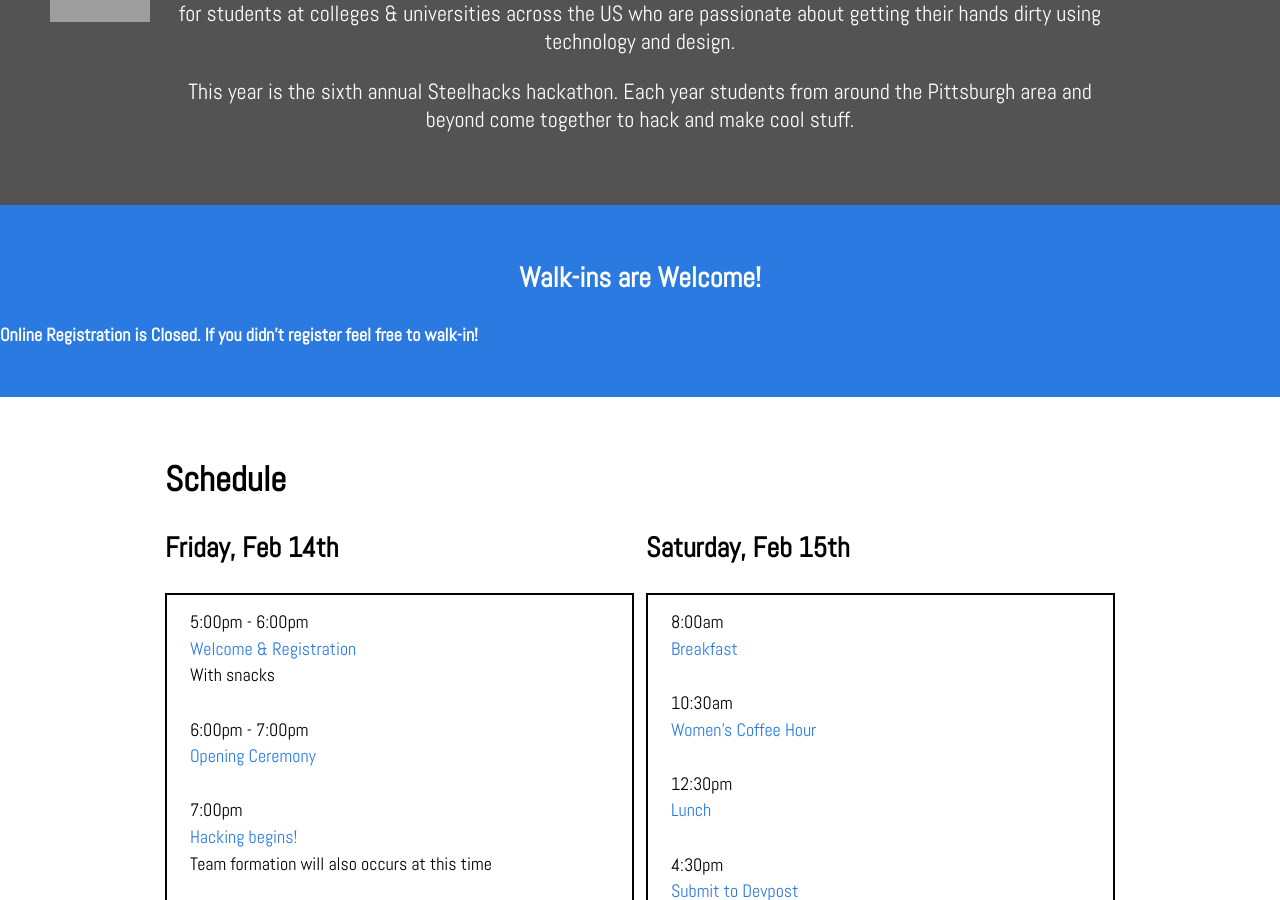
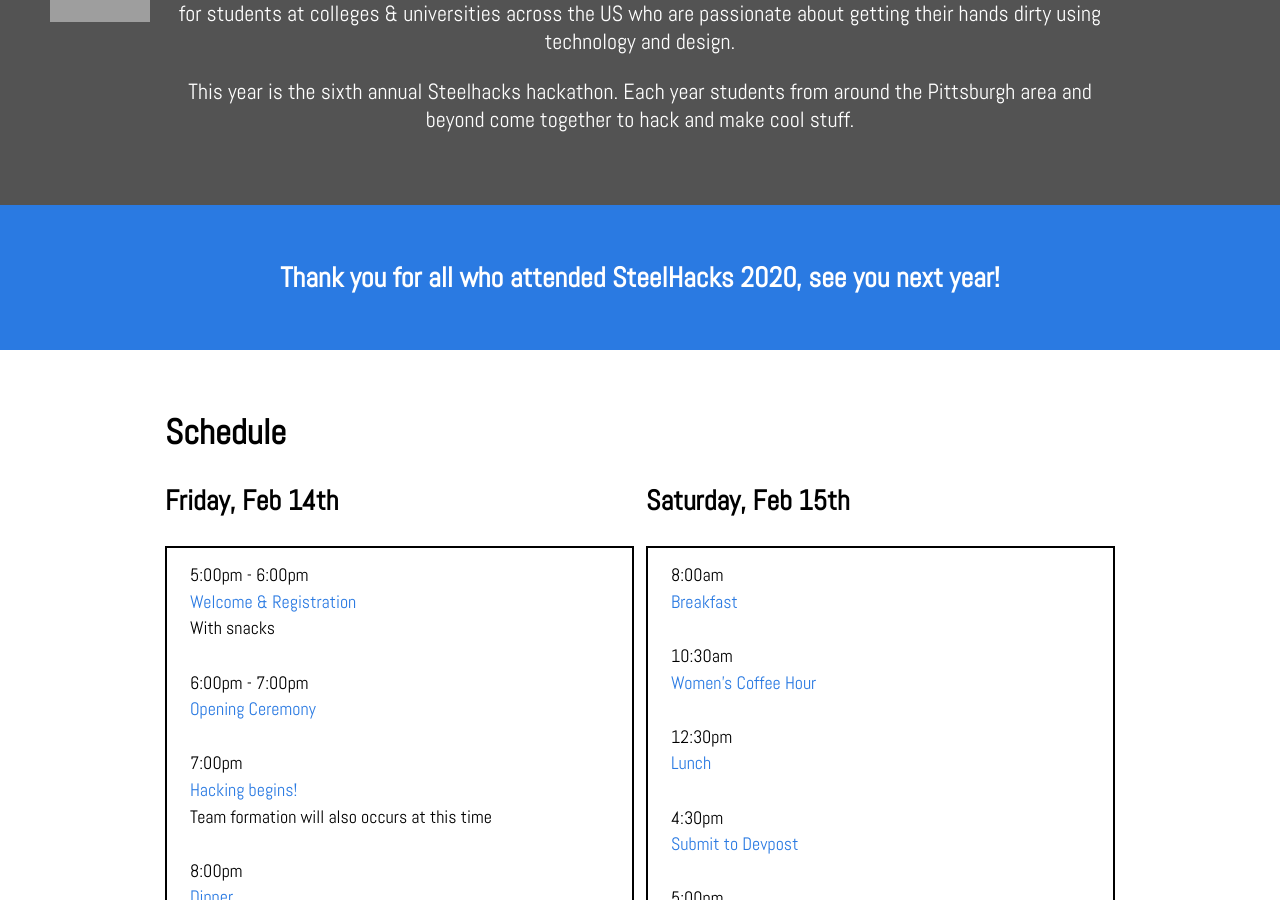
Before and after one commit to SteelHeads/steelhacks.com, a Jekyll site: the page built from index.html, in a window 1280 px wide and 900 px high, scrolled down 583 px. Built offline with Jekyll 4.4.1, drawn with Linux system fonts in a browser that asks for light colours; grey boxes are pictures that could not be loaded.

Commit message:
Updating message on site

```diff
--- a/index.html
+++ b/index.html
@@ -41,8 +41,7 @@
   </div>
 </header>
 <div id='signup-form' class='slice'>
-  <h3>Walk-ins are Welcome!</h3>
-  <h4>Online Registration is Closed. If you didn't register feel free to walk-in!</h4>
+  <h3>Thank you for all who attended SteelHacks 2020, see you next year!</h3>
 </div>
 <div id='schedule' class='slice slice--big'>
   <div class='container'>
```
